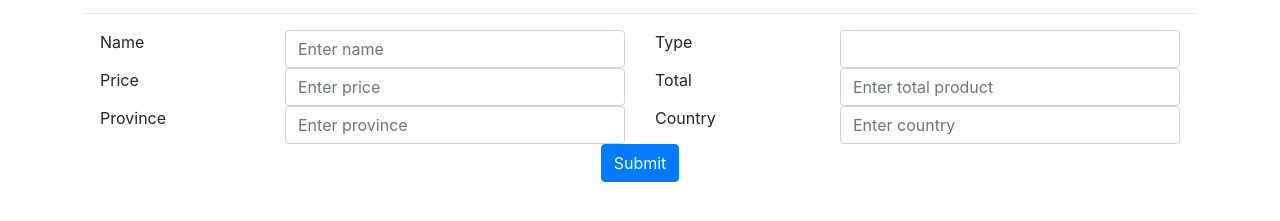
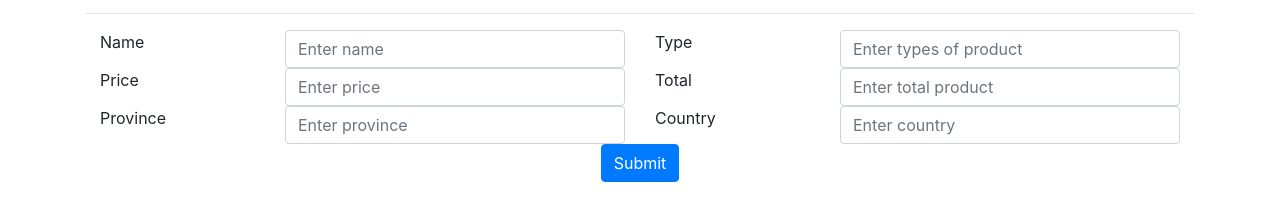
Before and after one commit to dvtnmk/PizzaHackathon, a plain HTML site: page public/SetProduct.html in a window 1280 px wide. Shown: the part 107-328 px from the top of the page. Drawn offline with nearby package versions, Linux system fonts and the light colour scheme.

Commit message:
add type description

```diff
--- a/public/SetProduct.html
+++ b/public/SetProduct.html
@@ -42,7 +42,7 @@
 			<div class="col-lg-2">Name</div>
 			<div class="col-lg-4"><input type="name" class="form-control" id="exampleInputName" aria-describedby="nameHelp" placeholder="Enter name"></div>
 			<div class="col-lg-2">Type</div>
-			<div class="col-lg-4"><input type="type" class="form-control" id="exampleInputType"></div>
+			<div class="col-lg-4"><input type="type" class="form-control" id="exampleInputType" aria-describedby="typeHelp" placeholder="Enter types of product"></div>
 		</div></div>
 		<div class="col-lg-12"><div class="row">
 			<div class="col-lg-2">Price</div>
```
